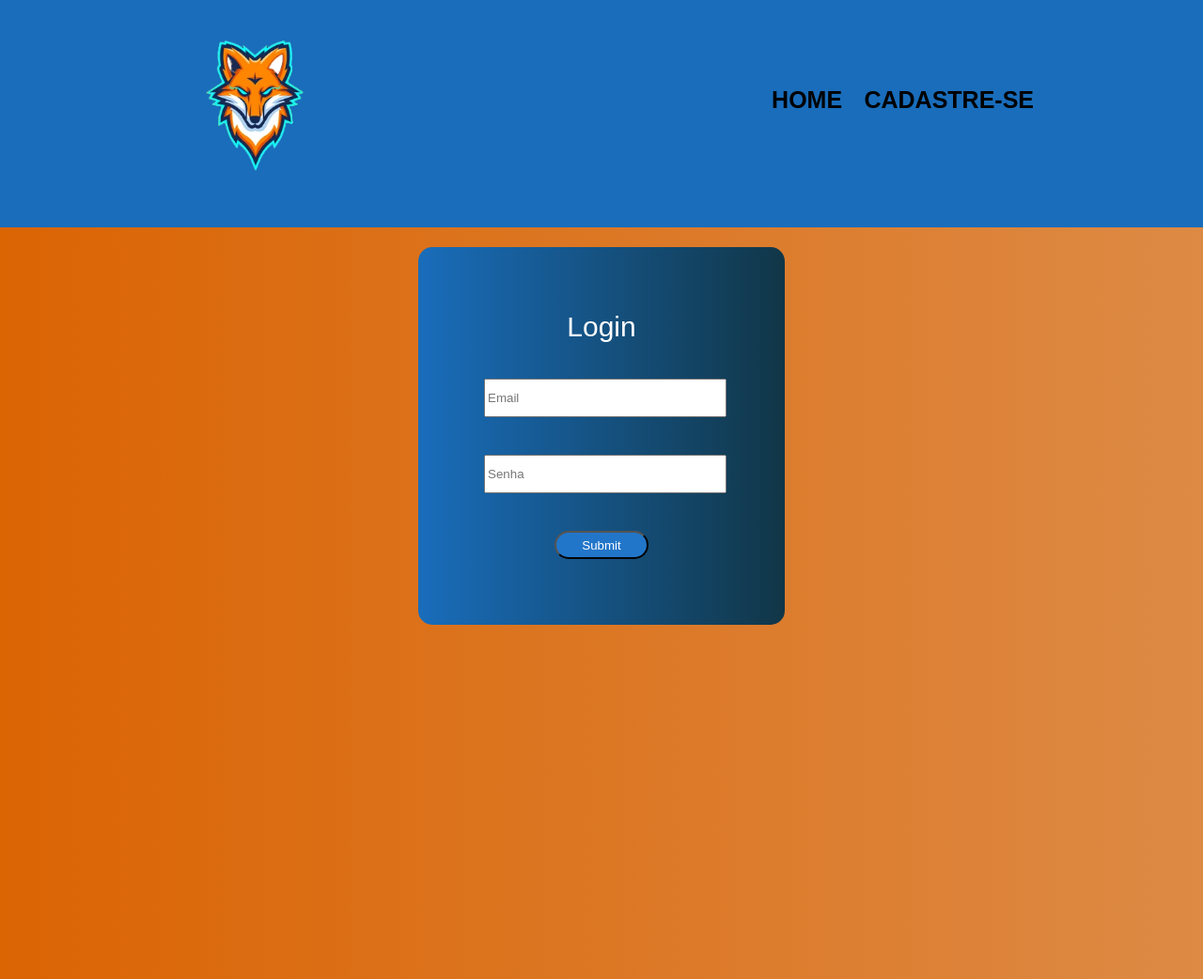
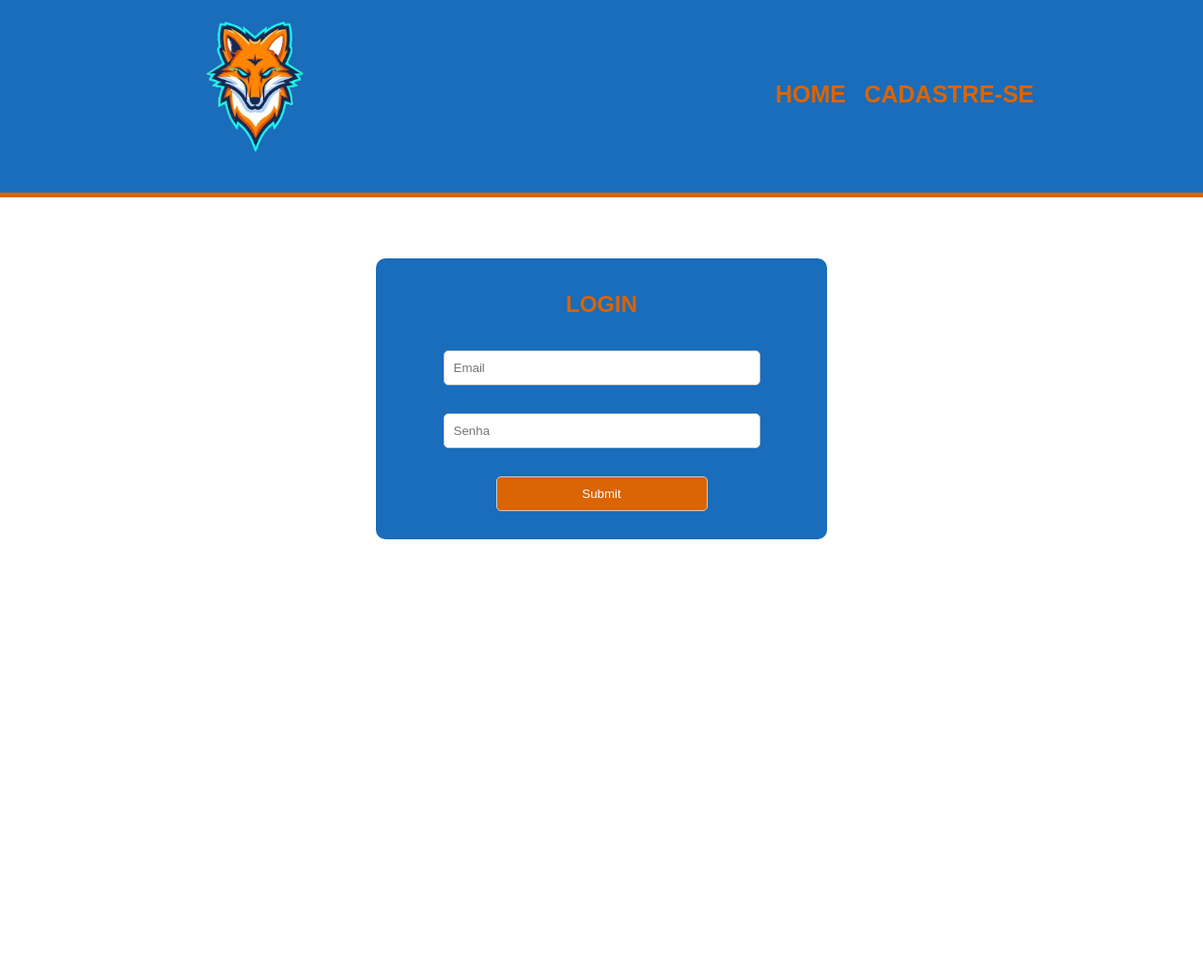
Before and after one commit to JoaoTerres/-Projeto-TUF-Gaming, a PHP site: page /login.php in a window 1280 px wide. Shown: the whole page at 94% size. After the commit the page ends 574 px from the top, so only its background shows below. Run offline with PHP 8.4, Linux system fonts and the light colour scheme.

Commit message:
complementando site

```diff
--- a/src/css/header.css
+++ b/src/css/header.css
@@ -1,7 +1,6 @@
 body {
     font-family: 'Oswald', sans-serif;
-    font-size: 30px;
-
+    margin: 0;
 }
 
 .img{
@@ -10,13 +9,17 @@ body {
 
 header {
     background: rgb(25, 109, 187);
-    padding: 20px 0;
+    border-bottom: 5px solid rgb(219, 100, 3);
 }
 
 .box {
     position: relative;
     width: 920px;
     margin: 0 auto;
+}
+
+h1{
+    margin: 0;
 }
 
 nav {
@@ -32,13 +35,27 @@ nav li {
 
 nav a {
     text-transform: uppercase;
-    color: #000000;
+    color: rgb(219, 100, 3);
     font-weight: bold;
     font-size: 25px;
     text-decoration: none;
 }
 
 nav a:hover {
-    color: rgb(219, 100, 3);
     text-decoration: underline;
 }
+h1{
+    margin: 0;
+}
+input.header-btn {
+    position: absolute;
+    top: 0px;
+    right: 0px;
+    text-transform: uppercase;
+    color: rgb(219, 100, 3);
+    font-weight: bold;
+    font-size: 25px;
+    background-color: transparent;
+    border: none;
+    cursor: pointer;
+}
--- a/src/css/login.css
+++ b/src/css/login.css
@@ -1,57 +1,42 @@
-body {
-    font-family: 'Oswald', sans-serif;
+main {
+    margin: 65px auto 150px;
 }
+form {
+    width: 450px;
+    padding: 15px ;
+    text-align: center;
+    border-radius: 10px;
+    position: relative;
+    left: 50%;
+    transform: translateX(-50%);
+    background-color: rgb(25, 109, 187);
+  }
+  h2{
+    color: #FFFFFF;
+    margin: 20px auto;
+    color: rgb(219, 100, 3);
+  }
 
-.container {
-    width: 100vw;
-    height: 100vh;
-    background: linear-gradient(to right, rgb(219, 100, 3), rgb(221, 138, 69));
-    display: flex;
-    flex-direction: row;
-    justify-content: center;
-    align-items: center;
-}
+  /* Estilo dos campos de input */
+  input[type="text"],
+  input[type="email"],
+  input[type="password"],
+  input[type="tel"] {
+    width: 70%;
+    padding: 10px;
+    margin: 15px 0;
+    border-radius: 5px;
+    border: 1px solid #ccc;
+  }
 
-.name {
-    text-align: center;
-    margin-bottom: 20px;
-}
-
-.login {
-    position: absolute;
-    top: 58%;
-    left: 50%;
-    transform: translate(-50%,-50%);
-    padding: 70px;
-    border-radius: 15px;
-    color: #fff;
-    background: linear-gradient(to right, rgb(25, 109, 187), rgb(17, 54, 71));
-}
-
-form {
-    width: 250px;
-    text-align: vertical;
+  /* Estilo do botão de submit */
+  input[type="submit"] {
+    margin: 15px auto;
+    width: 50%;
+    padding: 10px;
+    border-radius: 5px;
+    border: 1px solid #ccc;
+    background-color: rgb(219, 100, 3);
     color: white;
-}
-
-input {
-    width: 100%;
-    height: 35px;
-    margin: 20px 0 20px 0;
-}
-
-.inputSubmit {
-    width: 40%;
-    height: 30px;
-    color: white;
-    background-color: #2276c9;
     cursor: pointer;
-    display: block;
-    margin: 20px 75px 0 75px;
-    border-radius: 15px;
-}
-
-.inputSubmit:hover {
-    background-color: deepskyblue;
-    cursor: pointer;
-}
+  }
--- a/src/css/reset.css
+++ /dev/null
@@ -1,48 +0,0 @@
-/* http://meyerweb.com/eric/tools/css/reset/
-   v2.0 | 20110126
-   License: none (public domain)
-*/
-
-html, body, div, span, applet, object, iframe,
-h1, h2, h3, h4, h5, h6, p, blockquote, pre,
-a, abbr, acronym, address, big, cite, code,
-del, dfn, em, img, ins, kbd, q, s, samp,
-small, strike, strong, sub, sup, tt, var,
-b, u, i, center,
-dl, dt, dd, ol, ul, li,
-fieldset, form, label, legend,
-table, caption, tbody, tfoot, thead, tr, th, td,
-article, aside, canvas, details, embed,
-figure, figcaption, footer, header, hgroup,
-menu, nav, output, ruby, section, summary,
-time, mark, audio, video {
-    margin: 0;
-    padding: 0;
-    border: 0;
-    font-size: 100%;
-    font: inherit;
-    vertical-align: baseline;
-}
-/* HTML5 display-role reset for older browsers */
-article, aside, details, figcaption, figure,
-footer, header, hgroup, menu, nav, section {
-    display: block;
-}
-body {
-    line-height: 1;
-}
-ol, ul {
-    list-style: none;
-}
-blockquote, q {
-    quotes: none;
-}
-blockquote:before, blockquote:after,
-q:before, q:after {
-    content: '';
-    content: none;
-}
-table {
-    border-collapse: collapse;
-    border-spacing: 0;
-}
--- a/src/home.html
+++ b/src/home.html
@@ -14,7 +14,7 @@
             <h1><img class="img" src="./img/fox.png" alt="Logo TUF GAMING"></h1>
             <nav>
                 <ul>
-                    <li><a href="login.html">Login</a></li>
+                    <li><a href="login.php">Login</a></li>
                     <li><a href="register.html">Cadastre-se</a></li>
                 </ul>
             </nav>
--- a/src/login.php
+++ b/src/login.php
@@ -1,14 +1,15 @@
 <?php
 
-?><!DOCTYPE html>
+?>
+<!DOCTYPE html>
 <html>
+
 <head>
     <meta charset="UTF-8">
     <meta name="viewport" content="width=device-width">
     <title>TUF GAMING</title>
 
     <link rel="stylesheet" href="./css/login.css">
-        <link rel="stylesheet" href="./css/reset.css">
     <link rel="stylesheet" href="./css/header.css">
 </head>
 
@@ -25,19 +26,12 @@
         </div>
     </header>
     <main>
-            <div class="container">
-            <div class="login">
-                <h1 class="name">Login</h1>
         <form action="safety.php" method="POST">
-
+            <h2 class="name">LOGIN</h2>
             <input type="email" name="email" id="email" placeholder="Email" required>
-
             <input type="password" name="password" id="password" placeholder="Senha" required>
-
             <input class="inputSubmit" type="submit" name="submit" id="submit">
         </form>
-            </div>
-            </div>
     </main>
 </body>
 
--- a/src/savedata.php
+++ b/src/savedata.php
@@ -15,7 +15,7 @@ try {
 }
 
 if ($statement->execute() === false){
-    header('Location: /register.php?sucesso=0');
+    header('Location: /register.html?sucesso=0');
 }else{
-    header('Location: /home.php?sucesso=1');
+    header('Location: /home.html?sucesso=1');
 }
```
Also changed, not shown: src/control.php (+48 -8 lines), src/css/control.css (added, +14 -0 lines), src/css/register.css (+42 -0 lines), src/delete.php (added, +22 -0 lines), src/register.html (+31 -13 lines), src/sql.sqlite. Lines whose indentation alone changed are shown as unchanged.
